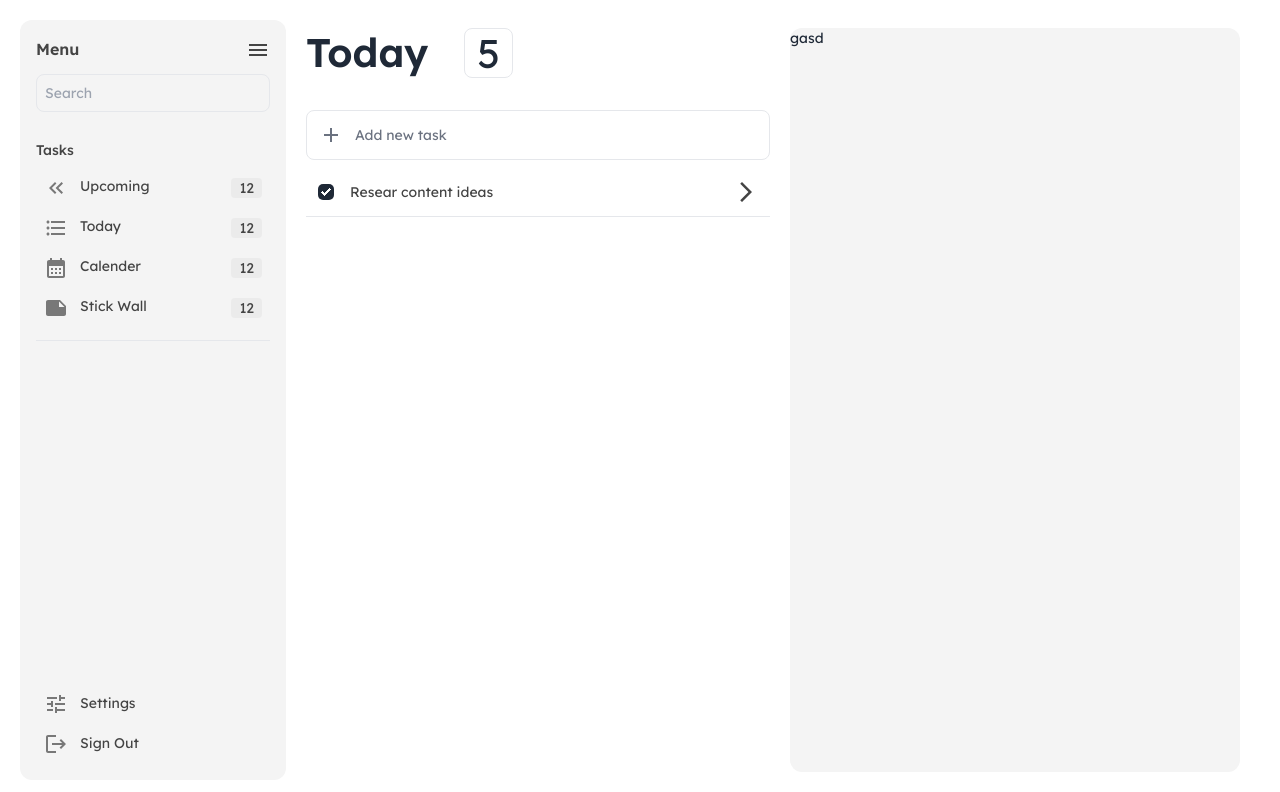
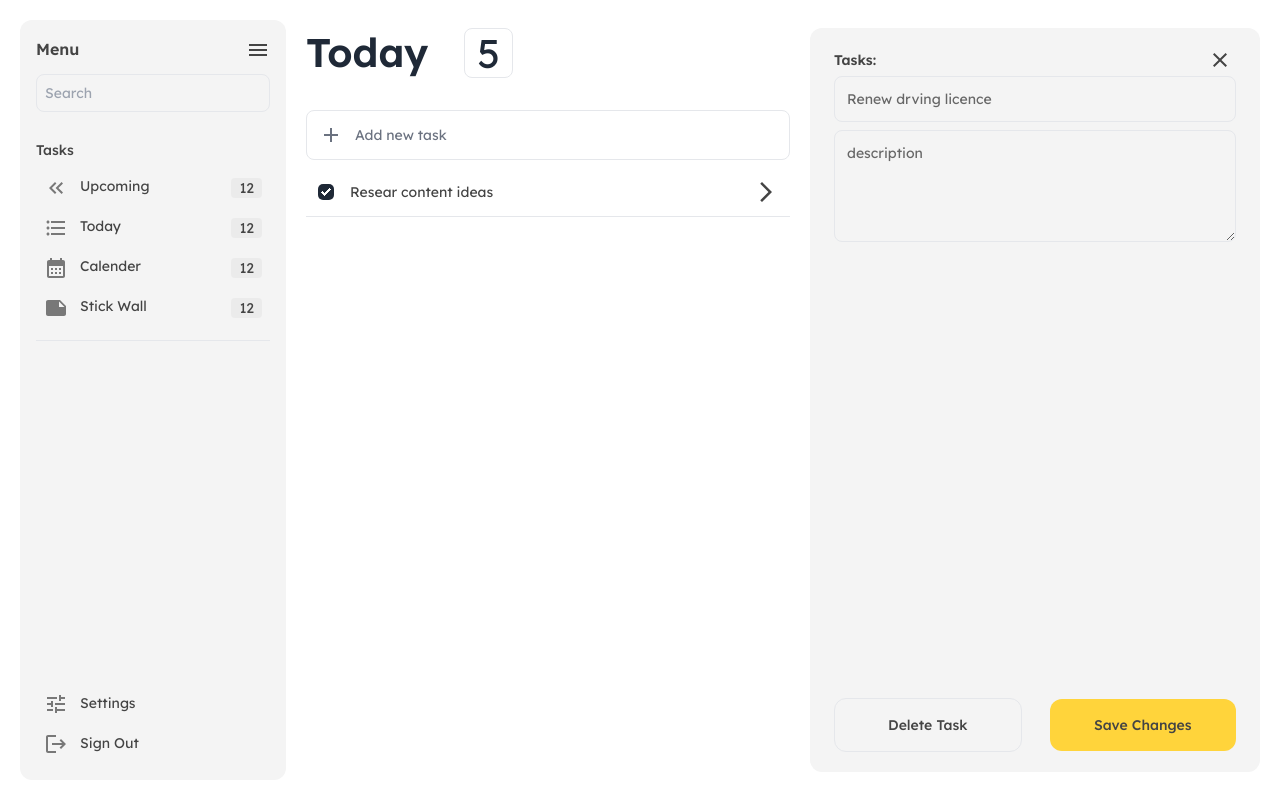
Before and after one commit to dilshadkt/Project-Mangement, a Next.js app: page / in a window 1280 px wide. Both pictures are taken after a click on the checkbox 326 px from the left and 192 px from the top of the page. Shown: the top 792 px of the page. Built offline with nearby package versions, Linux system fonts and the light colour scheme.

Commit message:
feat : task bar section

```diff
--- a/app/(dashboard)/page.tsx
+++ b/app/(dashboard)/page.tsx
@@ -2,7 +2,7 @@ import TodaySection from "@/container/dashboard-page/today-section";
 
 export default function Home() {
   return (
-    <main className=" px-5 py-2 flex flex-col h-full">
+    <main className=" pl-5 py-2 flex flex-col h-full">
       <TodaySection />
     </main>
   );
--- /dev/null
+++ b/app/(dashboard)/stick-wall/page.tsx
@@ -0,0 +1,7 @@
+import React from "react";
+
+const StickWall = () => {
+  return <main></main>;
+};
+
+export default StickWall;
--- a/components/tasks/index.tsx
+++ b/components/tasks/index.tsx
@@ -1,9 +1,65 @@
-import React from "react";
+"use client";
+import React, { Dispatch, useEffect, useRef, useState } from "react";
+import CloseIcon from "@mui/icons-material/Close";
+import PrimaryButton from "../buttons/PrimaryButton";
+const Tasks = ({
+  taskOpen,
+  setTaskOpen,
+}: {
+  taskOpen: boolean;
+  setTaskOpen: React.Dispatch<boolean>;
+}) => {
+  const taskBarRef = useRef<HTMLDivElement>(null);
 
-const Tasks = () => {
+  // FOR CLOSING THE BAR WHILE CLICK OUTSIDE
+  useEffect(() => {
+    const handleClose = (e: MouseEvent) => {
+      if (
+        taskBarRef.current &&
+        !taskBarRef.current.contains(e.target as Node)
+      ) {
+        setTaskOpen(false);
+      }
+    };
+    document.addEventListener("mousedown", handleClose);
+    return () => document.removeEventListener("mousedown", handleClose);
+  }, [taskBarRef]);
   return (
-    <div className="flex-initial w-[50%] max-w-[450px] bg-sidebarGray h-full rounded-xl ml-5">
-      gasd
+    <div
+      ref={taskBarRef}
+      className={` ${
+        taskOpen ? `flex` : `hidden`
+      } flex-initial w-[50%] max-w-[450px]  flex-col p-5 px-6 bg-sidebarGray h-full rounded-xl ml-5`}
+    >
+      <nav className="flexBetween w-full text-textGray font-semibold">
+        <h4>Tasks:</h4>
+        <span
+          onClick={() => setTaskOpen(false)}
+          className="w-fit h-fit hover:bg-gray-200 rounded-full px-[4px]"
+        >
+          <CloseIcon className="cursor-pointer font-bold w-4" />
+        </span>
+      </nav>
+      <form className="flex justify-between flex-col h-full  ">
+        <div>
+          <input
+            type="text"
+            className="p-3 border border-gray-200 my-1 text-textGray/80 rounded-lg bg-transparent outline-none w-full"
+            value={"Renew drving licence"}
+          />
+          <textarea
+            className="p-3 border min-h-28 border-gray-200 my-1 text-textGray/80  placeholder-textGray/80 rounded-lg bg-transparent outline-none w-full"
+            placeholder="description"
+          ></textarea>
+        </div>
+        <div className="flex items-center justify-between gap-7">
+          <PrimaryButton
+            text="Delete Task"
+            className="w-full bg-transparent border border-gray-200"
+          />
+          <PrimaryButton text="Save Changes" className="w-full" />
+        </div>
+      </form>
     </div>
   );
 };
--- a/container/dashboard-page/today-section/index.tsx
+++ b/container/dashboard-page/today-section/index.tsx
@@ -1,8 +1,10 @@
-import React from "react";
+"use client";
+import React, { useState } from "react";
 import TodayFormSection from "./todayForm-section";
 import Tasks from "@/components/tasks";
 
 const TodaySection = () => {
+  const [taskOpen, setTaskOpen] = useState(false);
   return (
     <section className="text-sm flex w-full  h-full">
       <div className="flex-1 flex flex-col">
@@ -10,10 +12,10 @@ const TodaySection = () => {
           <h3 className="medium-40 ">Today</h3>
           <span className="border rounded-lg regular-40 ml-9 px-3 ">5</span>
         </div>
-        <TodayFormSection />
+        <TodayFormSection setTaskOpen={setTaskOpen} />
       </div>
 
-      <Tasks />
+      <Tasks taskOpen={taskOpen} setTaskOpen={setTaskOpen} />
     </section>
   );
 };
--- a/container/dashboard-page/today-section/todayForm-section/index.tsx
+++ b/container/dashboard-page/today-section/todayForm-section/index.tsx
@@ -2,7 +2,11 @@ import React from "react";
 import AddIcon from "@mui/icons-material/Add";
 import ArrowForwardIosIcon from "@mui/icons-material/ArrowForwardIos";
 
-const TodayFormSection = () => {
+const TodayFormSection = ({
+  setTaskOpen,
+}: {
+  setTaskOpen: React.Dispatch<boolean>;
+}) => {
   return (
     <div className="mt-8  w-full h-full">
       <button className="w-full p-3 flexStart text-gray-500 font-normal text-sm border border-gray-200 rounded-lg ">
@@ -10,7 +14,10 @@ const TodayFormSection = () => {
         <span className="ml-3"> Add new task</span>
       </button>
       <ul className="mt-2">
-        <li className="p-3 border-b text-textGray  flexBetween">
+        <li
+          onClick={() => setTaskOpen(true)}
+          className={`p-3 border-b text-textGray cursor-pointer   flexBetween`}
+        >
           <div className="flexStart">
             <input type="checkbox" className="checkbox w-4 h-4 rounded-[5px]" />
             <h4 className="ml-4">Resear content ideas</h4>
```
